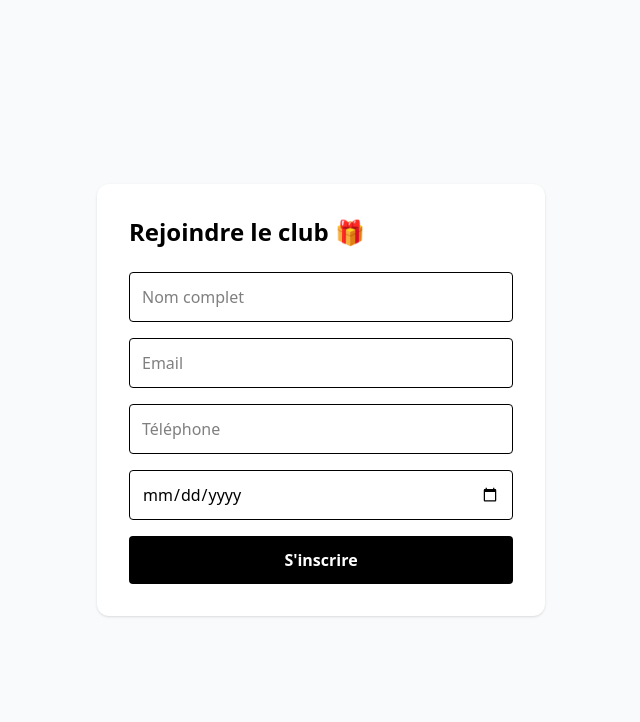
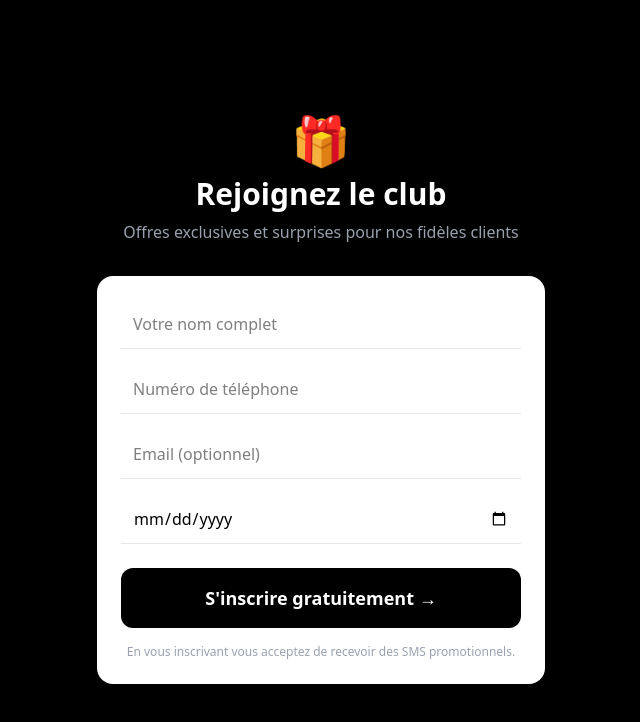
Before and after one commit to veloster/restaurant-app, a Next.js app: page /register/1 in a window 1280 px wide. Shown: the top 722 px of the page, without its empty margins (319-959 px from the left). Built offline with nearby package versions, Linux system fonts and the light colour scheme; no server answers.

Commit message:
final deploy - SMS, settings, register design, redirects

```diff
--- /dev/null
+++ b/app/api/send-sms/route.ts
@@ -0,0 +1,21 @@
+import { NextRequest, NextResponse } from "next/server";
+import twilio from "twilio";
+
+const client = twilio(
+  process.env.TWILIO_ACCOUNT_SID,
+  process.env.TWILIO_AUTH_TOKEN
+);
+
+export async function POST(req: NextRequest) {
+  const { to, message } = await req.json();
+  try {
+    await client.messages.create({
+      body: message,
+      from: process.env.TWILIO_PHONE_NUMBER,
+      to,
+    });
+    return NextResponse.json({ success: true });
+  } catch (error: any) {
+    return NextResponse.json({ error: error.message }, { status: 500 });
+  }
+}
--- a/app/dashboard/layout.tsx
+++ b/app/dashboard/layout.tsx
@@ -11,6 +11,7 @@ export default function DashboardLayout({ children }: { children: React.ReactNod
     { href: "/dashboard/offers", label: "🎁 Offres" },
     { href: "/dashboard/qrcode", label: "📱 QR Code" },
     { href: "/dashboard/analytics", label: "📊 Analytics" },
+    { href: "/dashboard/settings", label: "⚙️ Paramètres" }
   ];
 
   return (
--- /dev/null
+++ b/app/dashboard/settings/page.tsx
@@ -0,0 +1,42 @@
+"use client";
+import { useUser } from "@clerk/nextjs";
+import { useEffect, useState } from "react";
+import { supabase } from "../../../lib/supabase";
+
+export default function SettingsPage() {
+  const { user } = useUser();
+  const [form, setForm] = useState({ name: "", description: "", address: "", phone: "" });
+  const [saving, setSaving] = useState(false);
+  const [saved, setSaved] = useState(false);
+
+  useEffect(() => {
+    if (!user) return;
+    supabase.from("restaurants").select("*").eq("user_id", user.id).single()
+      .then(({ data }) => { if (data) setForm(data); });
+  }, [user]);
+
+  const handleSave = async () => {
+    if (!user) return;
+    setSaving(true);
+    await supabase.from("restaurants").update(form).eq("user_id", user.id);
+    setSaving(false);
+    setSaved(true);
+    setTimeout(() => setSaved(false), 2000);
+  };
+
+  return (
+    <div className="p-8">
+      <h1 className="text-2xl font-bold mb-2">Paramètres</h1>
+      <p className="text-gray-500 mb-8">Informations de votre restaurant</p>
+      <div className="bg-white rounded-xl shadow p-6 max-w-xl space-y-4">
+        <input placeholder="Nom du restaurant" className="w-full border rounded-lg p-3" value={form.name} onChange={e => setForm({...form, name: e.target.value})} />
+        <input placeholder="Description" className="w-full border rounded-lg p-3" value={form.description} onChange={e => setForm({...form, description: e.target.value})} />
+        <input placeholder="Adresse" className="w-full border rounded-lg p-3" value={form.address} onChange={e => setForm({...form, address: e.target.value})} />
+        <input placeholder="Téléphone" className="w-full border rounded-lg p-3" value={form.phone} onChange={e => setForm({...form, phone: e.target.value})} />
+        <button onClick={handleSave} disabled={saving} className="w-full bg-black text-white rounded-lg p-3 font-semibold">
+          {saving ? "Enregistrement..." : saved ? "✅ Sauvegardé !" : "Sauvegarder"}
+        </button>
+      </div>
+    </div>
+  );
+}
--- /dev/null
+++ b/app/dashboard/sms/page.tsx
@@ -0,0 +1,62 @@
+"use client";
+import { useUser } from "@clerk/nextjs";
+import { useEffect, useState } from "react";
+import { supabase } from "../../../lib/supabase";
+
+export default function SMSPage() {
+  const { user } = useUser();
+  const [customers, setCustomers] = useState<any[]>([]);
+  const [message, setMessage] = useState("");
+  const [sending, setSending] = useState(false);
+  const [sent, setSent] = useState(0);
+
+  useEffect(() => {
+    if (!user) return;
+    supabase.from("customers").select("*").eq("user_id", user.id)
+      .then(({ data }) => setCustomers(data || []));
+  }, [user]);
+
+  const handleSend = async () => {
+    if (!message || customers.length === 0) return;
+    setSending(true);
+    setSent(0);
+    for (const c of customers) {
+      if (!c.phone) continue;
+      await fetch("/api/send-sms", {
+        method: "POST",
+        headers: { "Content-Type": "application/json" },
+        body: JSON.stringify({ to: c.phone, message }),
+      });
+      setSent(s => s + 1);
+    }
+    setSending(false);
+    setMessage("");
+  };
+
+  return (
+    <div className="p-8">
+      <h1 className="text-2xl font-bold mb-2">Envoyer un SMS</h1>
+      <p className="text-gray-500 mb-8">{customers.length} clients dans votre base</p>
+      <div className="bg-white rounded-xl shadow p-6 max-w-xl">
+        <textarea
+          placeholder="Votre message SMS..."
+          className="w-full border rounded-lg p-3 h-32 resize-none"
+          value={message}
+          onChange={e => setMessage(e.target.value)}
+          maxLength={160}
+        />
+        <p className="text-sm text-gray-400 mt-1">{message.length}/160 caractères</p>
+        <button
+          onClick={handleSend}
+          disabled={sending || !message}
+          className="mt-4 w-full bg-black text-white rounded-lg p-3 font-semibold"
+        >
+          {sending ? `Envoi en cours... ${sent}/${customers.length}` : `Envoyer à ${customers.length} clients`}
+        </button>
+        {!sending && sent > 0 && (
+          <p className="text-green-500 mt-3 text-center">✅ {sent} SMS envoyés !</p>
+        )}
+      </div>
+    </div>
+  );
+}
--- a/app/register/[userId]/page.tsx
+++ b/app/register/[userId]/page.tsx
@@ -7,9 +7,11 @@ export default function RegisterPage() {
   const { userId } = useParams();
   const [form, setForm] = useState({ name: "", email: "", phone: "", dob: "" });
   const [submitted, setSubmitted] = useState(false);
+  const [saving, setSaving] = useState(false);
 
-  const handleSubmit = async (e: any) => {
-    e.preventDefault();
+  const handleSubmit = async () => {
+    if (!form.name || !form.phone) return;
+    setSaving(true);
     await supabase.from("customers").insert({
       ...form,
       user_id: userId,
@@ -20,25 +22,62 @@ export default function RegisterPage() {
   };
 
   if (submitted) return (
-    <div className="flex min-h-screen items-center justify-center">
-      <div className="text-center">
-        <h1 className="text-2xl font-bold">Merci ! 🎉</h1>
-        <p className="text-gray-500 mt-2">Vous êtes inscrit aux offres du restaurant.</p>
+    <div className="min-h-screen bg-black flex items-center justify-center">
+      <div className="text-center text-white p-8">
+        <div className="text-6xl mb-4">🎉</div>
+        <h1 className="text-3xl font-bold mb-2">Vous êtes inscrit !</h1>
+        <p className="text-gray-400">Vous recevrez nos offres exclusives par SMS.</p>
       </div>
     </div>
   );
 
   return (
-    <div className="flex min-h-screen items-center justify-center bg-gray-50">
-      <div className="bg-white p-8 rounded-xl shadow w-full max-w-md">
-        <h1 className="text-2xl font-bold mb-6">Rejoindre le club 🎁</h1>
-        <form onSubmit={handleSubmit} className="space-y-4">
-          <input required placeholder="Nom complet" className="w-full border rounded p-3" value={form.name} onChange={e => setForm({...form, name: e.target.value})} />
-          <input required type="email" placeholder="Email" className="w-full border rounded p-3" value={form.email} onChange={e => setForm({...form, email: e.target.value})} />
-          <input required placeholder="Téléphone" className="w-full border rounded p-3" value={form.phone} onChange={e => setForm({...form, phone: e.target.value})} />
-          <input required type="date" placeholder="Date de naissance" className="w-full border rounded p-3" value={form.dob} onChange={e => setForm({...form, dob: e.target.value})} />
-          <button type="submit" className="w-full bg-black text-white rounded p-3 font-semibold">S'inscrire</button>
-        </form>
+    <div className="min-h-screen bg-black flex items-center justify-center p-4">
+      <div className="w-full max-w-md">
+        <div className="text-center mb-8">
+          <div className="text-5xl mb-3">🎁</div>
+          <h1 className="text-3xl font-bold text-white">Rejoignez le club</h1>
+          <p className="text-gray-400 mt-2">Offres exclusives et surprises pour nos fidèles clients</p>
+        </div>
+        <div className="bg-white rounded-2xl p-6 space-y-4">
+          <input
+            required
+            placeholder="Votre nom complet"
+            className="w-full border-b border-gray-200 p-3 outline-none focus:border-black transition"
+            value={form.name}
+            onChange={e => setForm({...form, name: e.target.value})}
+          />
+          <input
+            type="tel"
+            required
+            placeholder="Numéro de téléphone"
+            className="w-full border-b border-gray-200 p-3 outline-none focus:border-black transition"
+            value={form.phone}
+            onChange={e => setForm({...form, phone: e.target.value})}
+          />
+          <input
+            type="email"
+            placeholder="Email (optionnel)"
+            className="w-full border-b border-gray-200 p-3 outline-none focus:border-black transition"
+            value={form.email}
+            onChange={e => setForm({...form, email: e.target.value})}
+          />
+          <input
+            type="date"
+            placeholder="Date de naissance (optionnel)"
+            className="w-full border-b border-gray-200 p-3 outline-none focus:border-black transition"
+            value={form.dob}
+            onChange={e => setForm({...form, dob: e.target.value})}
+          />
+          <button
+            onClick={handleSubmit}
+            disabled={saving || !form.name || !form.phone}
+            className="w-full bg-black text-white rounded-xl p-4 font-semibold text-lg mt-2"
+          >
+            {saving ? "Inscription..." : "S'inscrire gratuitement →"}
+          </button>
+          <p className="text-xs text-gray-400 text-center">En vous inscrivant vous acceptez de recevoir des SMS promotionnels.</p>
+        </div>
       </div>
     </div>
   );
--- a/app/sign-up/[[...sign-up]]/page.tsx
+++ b/app/sign-up/[[...sign-up]]/page.tsx
@@ -1,9 +1,10 @@
 "use client";
 import { SignUp } from "@clerk/nextjs";
+
 export default function SignUpPage() {
   return (
     <div className="flex min-h-screen items-center justify-center">
-      <SignUp />
+      <SignUp forceRedirectUrl="/onboarding" />
     </div>
   );
 }
--- a/middleware.ts
+++ b/middleware.ts
@@ -1,7 +1,12 @@
 import { clerkMiddleware, createRouteMatcher } from "@clerk/nextjs/server";
 import { NextResponse } from "next/server";
 
-const isPublicRoute = createRouteMatcher(["/", "/sign-in(.*)", "/sign-up(.*)"]);
+const isPublicRoute = createRouteMatcher([
+  "/",
+  "/sign-in(.*)",
+  "/sign-up(.*)",
+  "/register(.*)",
+]);
 
 export default clerkMiddleware(async (auth, req) => {
   if (!isPublicRoute(req)) {
--- a/package.json
+++ b/package.json
@@ -14,7 +14,8 @@
     "next": "16.1.7",
     "qrcode.react": "^4.2.0",
     "react": "19.2.3",
-    "react-dom": "19.2.3"
+    "react-dom": "19.2.3",
+    "twilio": "^5.13.0"
   },
   "devDependencies": {
     "@tailwindcss/postcss": "^4",
```
Also changed, not shown: 1 other file (tests, documents, lock files or other folders).
